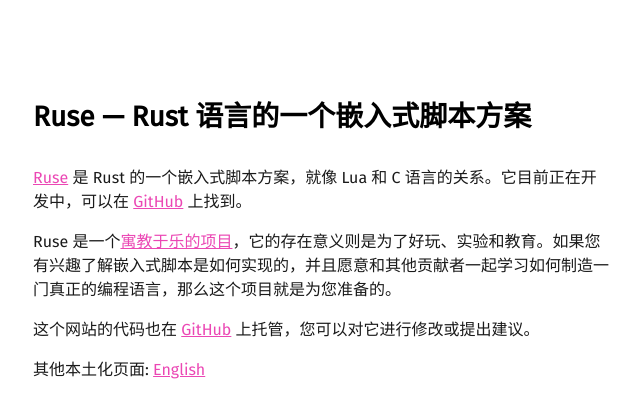
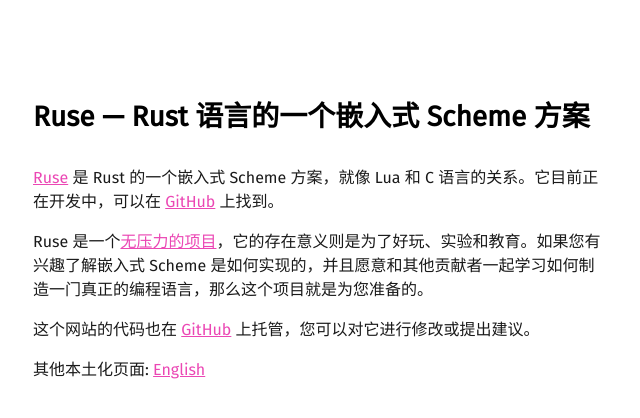
Before and after one commit to alilleybrinker/ruse-lang.github.io, a Jekyll site: the page built from zh-CN/index.md, in a window 1280 px wide. Shown: the top 418 px of the page, without its empty margins (319-959 px from the left). Built offline with Jekyll 4.4.1, drawn with Linux system fonts in a browser that asks for light colours.

Commit message:
Fixed some controversial translations
fixed https://github.com/ruse-lang/ruse-lang.github.io/issues/3

```diff
--- a/zh-CN/index.md
+++ b/zh-CN/index.md
@@ -2,11 +2,11 @@
 layout: zh-CN/default
 ---
 
-<h1><a href="{{ site.baseurl }}/">Ruse &mdash; Rust 语言的一个嵌入式脚本方案</a></h1>
+<h1><a href="{{ site.baseurl }}/">Ruse &mdash; Rust 语言的一个嵌入式 Scheme 方案</a></h1>
 
-[Ruse][ruse-lang] 是 Rust 的一个嵌入式脚本方案，就像 Lua 和 C 语言的关系。它目前正在开发中，可以在 [GitHub][ruse] 上找到。
+[Ruse][ruse-lang] 是 Rust 的一个嵌入式 Scheme 方案，就像 Lua 和 C 语言的关系。它目前正在开发中，可以在 [GitHub][ruse] 上找到。
 
-Ruse 是一个[寓教于乐的项目][stress-free]，它的存在意义则是为了好玩、实验和教育。如果您有兴趣了解嵌入式脚本是如何实现的，并且愿意和其他贡献者一起学习如何制造一门真正的编程语言，那么这个项目就是为您准备的。
+Ruse 是一个[无压力的项目][stress-free]，它的存在意义则是为了好玩、实验和教育。如果您有兴趣了解嵌入式 Scheme 是如何实现的，并且愿意和其他贡献者一起学习如何制造一门真正的编程语言，那么这个项目就是为您准备的。
 
 
 
```
